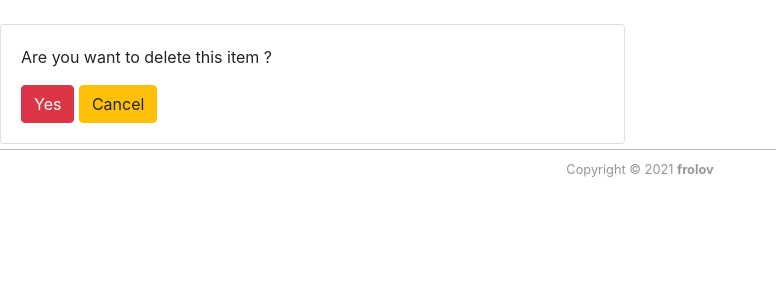
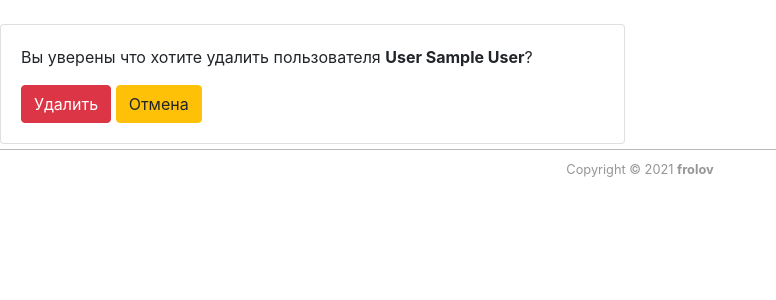
Before and after one commit to Lacsw/digital-sign-storage, a Django app: page /1/delete in a window 1280 px wide. Shown: the part 256-556 px from the top of the page, without its empty margins (0-776 px from the left). Run offline with Django 3.2, Linux system fonts and the light colour scheme; tables that the repository leaves empty hold one stand-in row (values such as "Sample post"); some libraries are stand-ins or nearby versions.

Commit message:
add delete customer

```diff
--- /dev/null
+++ b/dw_root/quotes/templates/quotes/customer_confirm_delete.html
@@ -0,0 +1,21 @@
+{% extends 'quotes/quote.html' %}
+
+{% block title %}Удаление пользователя{% endblock title %}
+
+{% block content %}
+<br>
+<div class="row">
+	<div class="col-md-6">
+		<div class="card card-body">
+            <form method="POST">
+            <p>Вы уверены что хотите удалить пользователя <b>{{ customer }}</b>?</p>
+                <!-- Security token by Django -->
+                {% csrf_token %}
+
+                <input class="btn btn-danger" type="submit" value="Удалить"/>
+                <a class="btn btn-warning" href="/detail/{{ customer.id }}">Отмена</a>
+            </form>
+        </div>
+    </div>
+</div>
+{% endblock content %}
--- a/dw_root/quotes/templates/quotes/customer_detail.html
+++ b/dw_root/quotes/templates/quotes/customer_detail.html
@@ -11,6 +11,7 @@
 			<hr>
 			<a class="btn btn-outline-info  btn-sm btn-block" href="{% url "customer_update" customer.id %}">Редактировать</a>
 			<a class="btn btn-outline-info  btn-sm btn-block" href="{% url "sign_create"  %}">Добавить сертификат</a>
+			<a class="btn btn-outline-danger btn-sm btn-block" href="{% url "customer_delete" customer.id %}">Удалить пользователя</a>
 
 		</div>
 	</div>
@@ -63,7 +64,7 @@
                             <td>{{ sign.start_date }}</td>
                             <td>{{ sign.end_date }}</td>
 							<td><a class="btn btn-outline-warning btn-sm" href="{% url "customer_update" sign.id %}">Изменить</a></td>
-							<td><a class="btn btn-outline-danger btn-sm" href="{% url "quote_delete" sign.id %}">Удалить</a></td>
+							<td><a class="btn btn-outline-danger btn-sm" href="{% url "customer_update" sign.id %}">Удалить</a></td>
 
                         </tr>
 				{% endfor %}
--- a/dw_root/quotes/templates/quotes/customer_list.html
+++ b/dw_root/quotes/templates/quotes/customer_list.html
@@ -19,6 +19,7 @@
         <th>Email</th>
         <th>Рабочий телефон</th>
         <th>Рабочий адрес</th>
+        <th></th>
     </tr>
     </thead>
     <tbody>
@@ -35,6 +36,7 @@
             <td>{{ customer.email }}</td>
             <td>{{ customer.work_phone|default:"--" }}</td>
             <td>{{ customer.address|default:"--" }}</td>
+            <td><a class="btn btn-outline-danger btn-sm" href="{% url "customer_delete" customer.id %}">Удалить</a></td>
         </tr>
     {% endfor %}
     </tbody>
--- a/dw_root/quotes/templates/quotes/quote_delete.html
+++ /dev/null
@@ -1,22 +0,0 @@
-{% extends 'quotes/quote.html' %}
-
-{% block title %}Delete Quote{% endblock title %}
-
-{% block content %}
-<br>
-<div class="row">
-	<div class="col-md-6">
-		<div class="card card-body">
-
-            <p>Are you want to delete this item ?</p>
-            <form method="POST">
-                <!-- Security token by Django -->
-                {% csrf_token %}
-
-                <input class="btn btn-danger" type="submit" value="Yes"/>
-                <a class="btn btn-warning" href="/detail/{{ customer.id }}">Cancel</a>
-            </form>
-        </div>
-    </div>
-</div>
-{% endblock content %}
--- a/dw_root/quotes/templates/quotes/sign_list.html
+++ b/dw_root/quotes/templates/quotes/sign_list.html
@@ -26,7 +26,7 @@
             <td>{{ sign.end_date }}</td>
             <td>{{ sign.customer.get_iogv_display }}</td>
             <td><a class="btn btn-outline-warning btn-sm" href="{% url "customer_update" sign.id %}">Изменить</a></td>
-            <td><a class="btn btn-outline-danger btn-sm" href="{% url "quote_delete" sign.id %}">Удалить</a></td>
+            <td><a class="btn btn-outline-danger btn-sm" href="{% url "customer_update" sign.id %}">Удалить</a></td>
         </tr>
     {% endfor %}
     </tbody>
@@ -54,7 +54,7 @@
             <td>{{ sign.end_date }}</td>
             <td>{{ sign.customer.get_iogv_display }}</td>
             <td><a class="btn btn-outline-warning btn-sm" href="{% url "customer_update" sign.id %}">Изменить</a></td>
-            <td><a class="btn btn-outline-danger btn-sm" href="{% url "quote_delete" sign.id %}">Удалить</a></td>
+            <td><a class="btn btn-outline-danger btn-sm" href="{% url "customer_update" sign.id %}">Удалить</a></td>
         </tr>
     {% endfor %}
     </tbody>
--- a/dw_root/quotes/urls.py
+++ b/dw_root/quotes/urls.py
@@ -1,13 +1,13 @@
 from django.urls import path
 
 from . import views
-from .views import CustomerList, CustomerUpdateView, CustomerDetailView, SignList
+from .views import CustomerDeleteView, CustomerList, CustomerUpdateView, CustomerDetailView, SignList
 
 urlpatterns = [
     path('', views.quote_req, name='quote-request'),
     path('detail', CustomerList.as_view(), name='customer_list'),
     path('detail/<pk>/', CustomerDetailView.as_view(), name='customer_detail'),
-    path('<int:id>/delete', views.quote_delete, name='quote_delete'),
+    path('<int:pk>/delete', CustomerDeleteView.as_view(), name='customer_delete'),
     path('detail/<int:pk>/update',
          CustomerUpdateView.as_view(), name='customer_update'),
     path('sign/create/', views.sign_create, name='sign_create'),
--- a/dw_root/quotes/views.py
+++ b/dw_root/quotes/views.py
@@ -2,7 +2,7 @@ from django.shortcuts import get_object_or_404, redirect, render
 from django.http import HttpResponseRedirect, request
 from django.views.generic.list import ListView
 from django.views.generic.detail import DetailView
-from django.views.generic.edit import CreateView, UpdateView
+from django.views.generic.edit import CreateView, DeleteView, UpdateView
 from django.views.generic.base import View
 from django.contrib.auth.forms import UserCreationForm
 from django.urls import reverse_lazy
@@ -109,17 +109,20 @@ class Register(CreateView):
 
 """Удаление прользователя"""
 
+class CustomerDeleteView(DeleteView):
+    model = Customer
+    success_url = reverse_lazy('customer-list')
 
-def quote_delete(request, id):
-    context = {}
+# def quote_delete(request, id):
+#     context = {}
 
-    obj = get_object_or_404(Customer, id=id)
+#     obj = get_object_or_404(Customer, id=id)
 
-    if request.method == "POST":
-        obj.delete()
-        return HttpResponseRedirect("/")
+#     if request.method == "POST":
+#         obj.delete()
+#         return HttpResponseRedirect("/")
 
-    return render(request, 'quotes/quote_delete.html', context)
+#     return render(request, 'quotes/quote_delete.html', context)
 
 
 class CustomerUpdateView(UpdateView):
```
